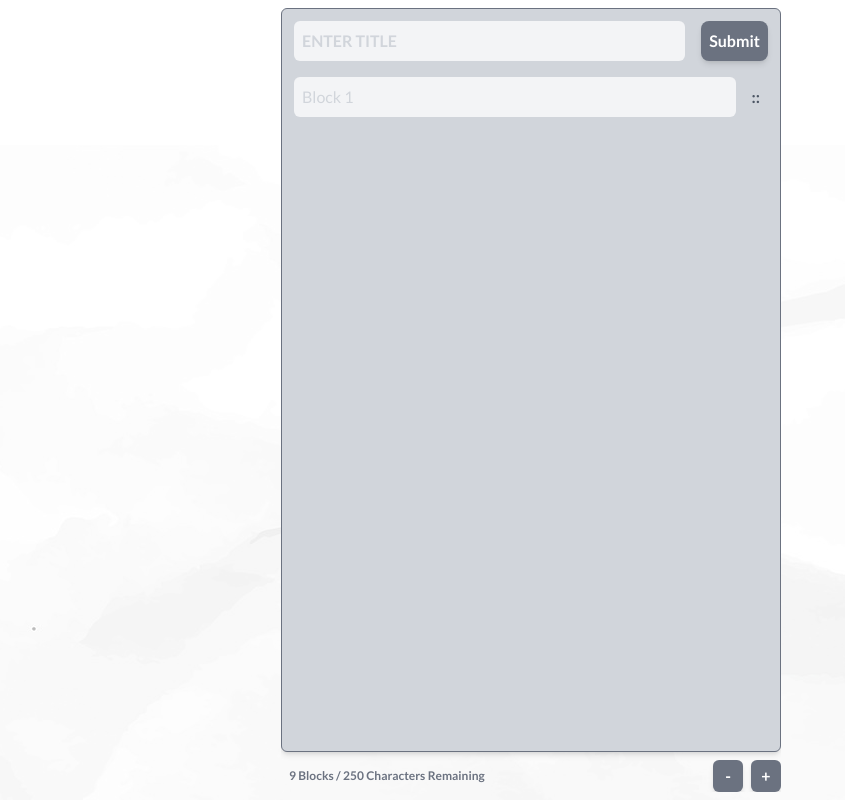
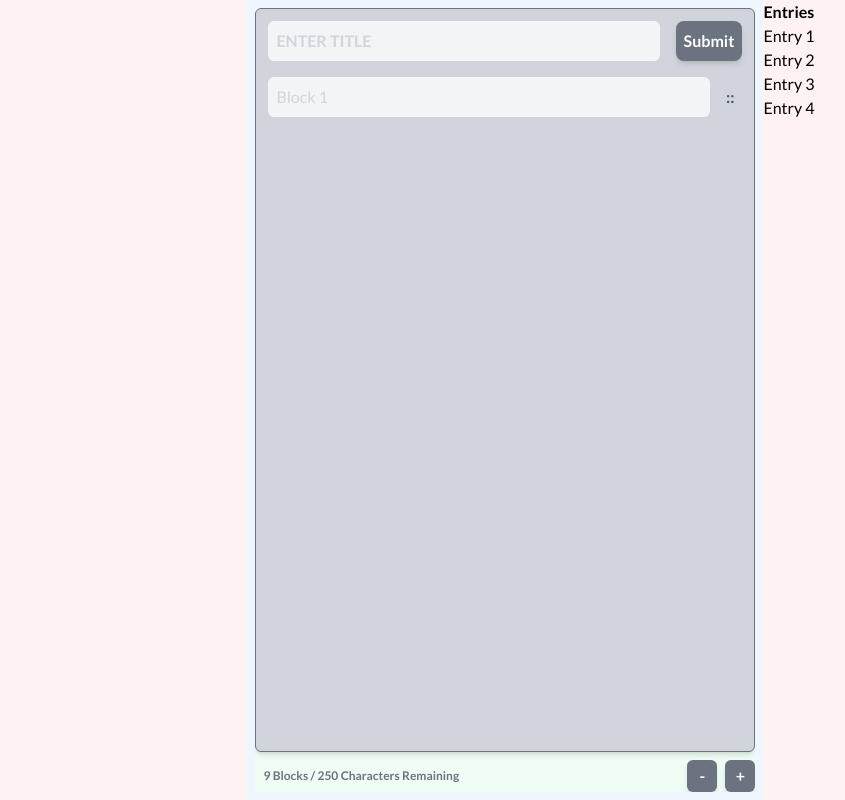
Before and after one commit to jordaz14/note-taking-react-app, a React (Vite) app in the folder client/: page / in a window 1280 px wide. Shown: the whole page, without its empty margins (109-954 px from the left). Built offline with nearby package versions, Linux system fonts and the light colour scheme.

Commit message:
Reorganize page structure

```diff
--- a/client/src/App.tsx
+++ b/client/src/App.tsx
@@ -99,25 +99,18 @@ function App() {
 
   return (
     <>
-      <div className="flex font-Lato">
-        <main
-          id="canvas"
-          className="flex w-screen h-screen p-2 gap-4 justify-center"
-        >
+      <div className="flex font-Lato bg-red-50 w-screen h-screen justify-center">
+        <main id="canvas" className="flex p-2 gap-4 justify-center bg-blue-50">
           <div
             id="compose"
-            className=" flex flex-col items-center gap-2 overflow-y-hidden
+            className=" flex flex-col items-center gap-2 overflow-y-hidden bg-green-50
              w-[500px]"
           >
             <div
               id="prompt-generator"
-              className="bg-neutral-500 font-bold rounded-md text-white w-full p-3 hidden"
+              className="bg-white font-bold rounded-md text-gray-500 border-[1px] border-gray-500 w-full p-2 text-xs hidden"
             >
-              <p>
-                Lorem ipsum dolor sit amet, consectetur adipiscing elit. Lorem
-                ipsum dolor sit amet, consectetur adipiscing elit. Lorem ipsum
-                dolor sit amet, consectetur adipiscing elit.
-              </p>
+              <p>! Blocks missing input</p>
             </div>
 
             <form
@@ -183,6 +176,15 @@ function App() {
             </div>
           </div>
         </main>
+        <div>
+          <p className="font-bold">Entries</p>
+          <ul>
+            <li>Entry 1</li>
+            <li>Entry 2</li>
+            <li>Entry 3</li>
+            <li>Entry 4</li>
+          </ul>
+        </div>
       </div>
     </>
   );
```
